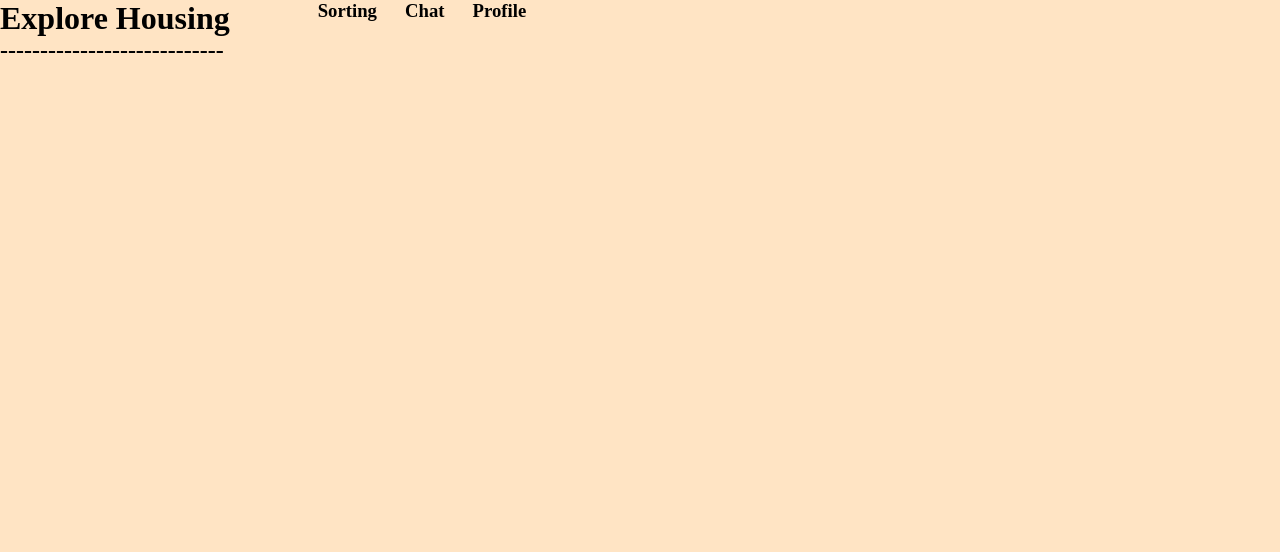
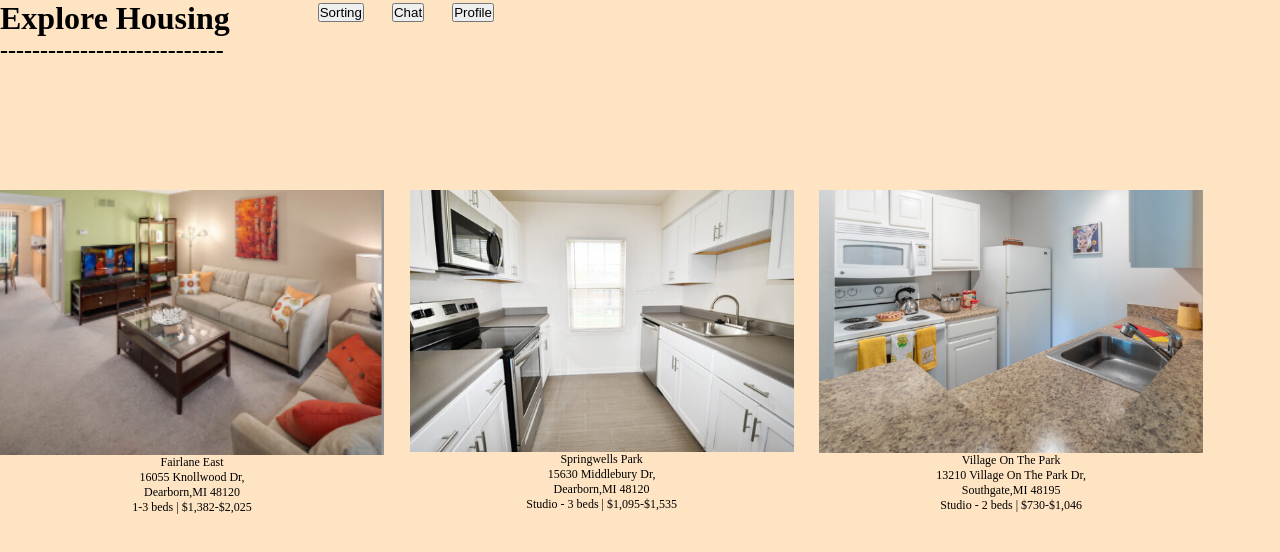
Before and after one commit to WSU-4110/rooMe, a plain HTML site: page housingFolder/house.html in a window 1280 px wide. Drawn offline with Linux system fonts and the light colour scheme.

Commit message:
housing folder

```diff
--- a/housingFolder/house.html
+++ b/housingFolder/house.html
@@ -16,15 +16,50 @@
     <div class="line"></div>
     <h2>----------------------------</h2>
   </div class="top content">
-  <h3>Sorting&nbsp;&nbsp;&nbsp;&nbsp;&nbsp;&nbsp;</h3>
+  <h3><button>Sorting</button>&nbsp;&nbsp;&nbsp;&nbsp;&nbsp;&nbsp;</h3>
 </div class= "top content">
 
-<h3>Chat&nbsp;&nbsp;&nbsp;&nbsp;&nbsp;&nbsp;</h3>
+<h3><button>Chat</button>&nbsp;&nbsp;&nbsp;&nbsp;&nbsp;&nbsp;</h3>
 </div class="top content">
 
-<h3>Profile</h3>
+<h3><button>Profile</button></h3>
+</div>
+</header>
 
+<br>
+<br>
+<br>
+<br>
+<br>
+<br>
+<br>
 
+<meta name="viewport" content="width=device-width,initial-scale=1">
+<style>
+img{
+  display: block;
+  margin-left: 30;
+  margin-right: 30;
+}
+</style>
+</head>
+<body>
+  <div>
+
+<p style="float: left; font-size: 9pt; text-align: center; width: 30%; margin-right: 2%; margin-bottom: 0.5em;"> <img src="house1-image.png"
+style="width: 100%">Fairlane East <br> 16055 Knollwood Dr,<br> Dearborn,MI 48120 <br> 1-3 beds | $1,382-$2,025
+</p>
+
+</div>
+<div>
+<p style="float: left; font-size: 9pt; text-align: center; width: 30%; margin-right: 2%; margin-bottom: 0.5em;"><img src="house2-image.png"
+  style="width: 100%">Springwells Park <br> 15630 Middlebury Dr,<br> Dearborn,MI 48120 <br> Studio - 3 beds | $1,095-$1,535
+  </p>
+
+</div>
+<p style="float: left; font-size: 9pt; text-align: center; width: 30%; margin-right: 2%; margin-bottom: 0.5em;"><img src="house3-image.png"
+  style="width: 100%">Village On The Park <br>13210 Village On The Park Dr,<br> Southgate,MI 48195 <br> Studio - 2 beds | $730-$1,046
+  </p>
 </header>
 </body>
 </html>
```
Also changed, not shown: housingFolder/house1-image.png (added), housingFolder/house2-image.png (added), housingFolder/house3-image.png (added), housingFolder/style.css (line endings or trailing spaces).
